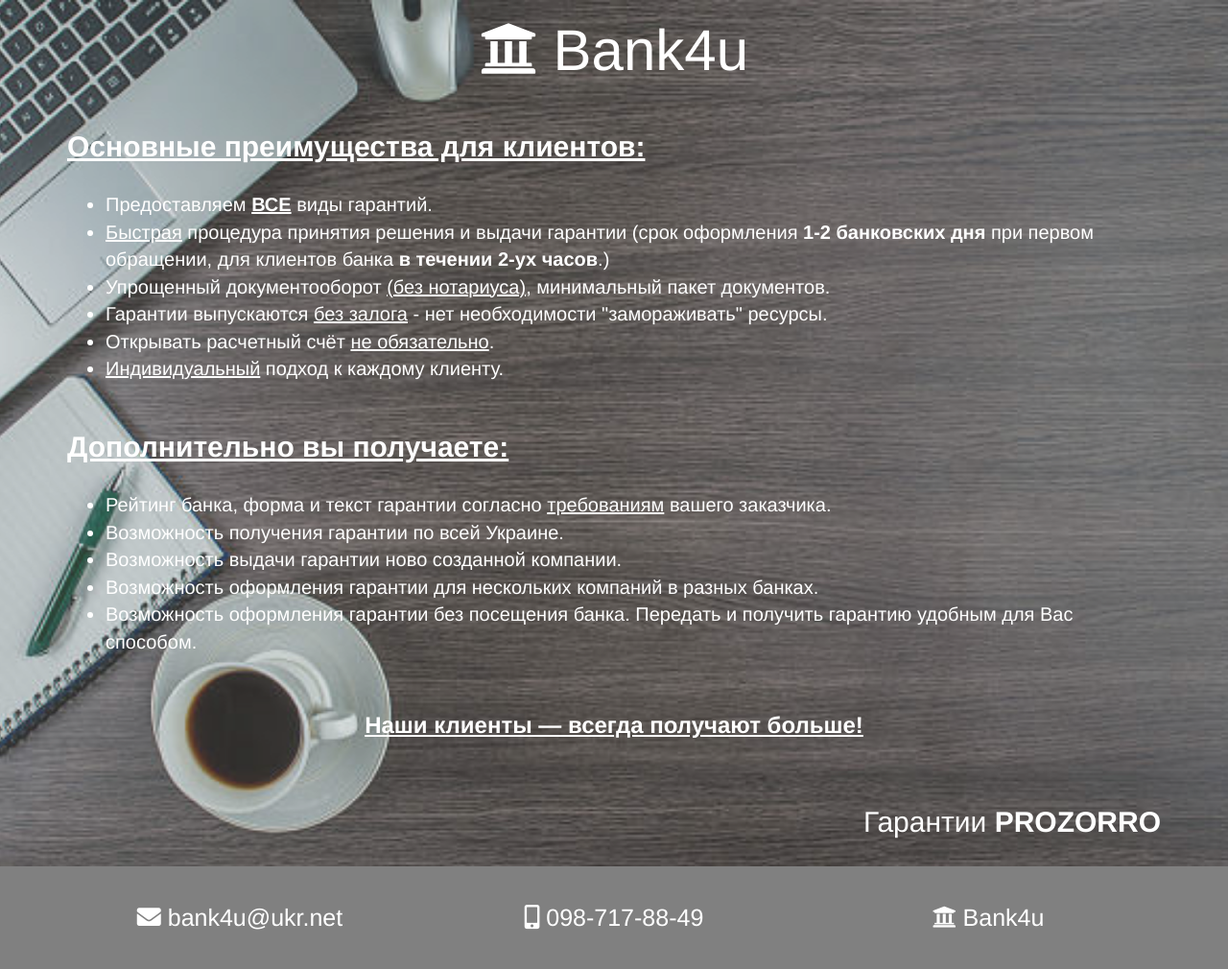
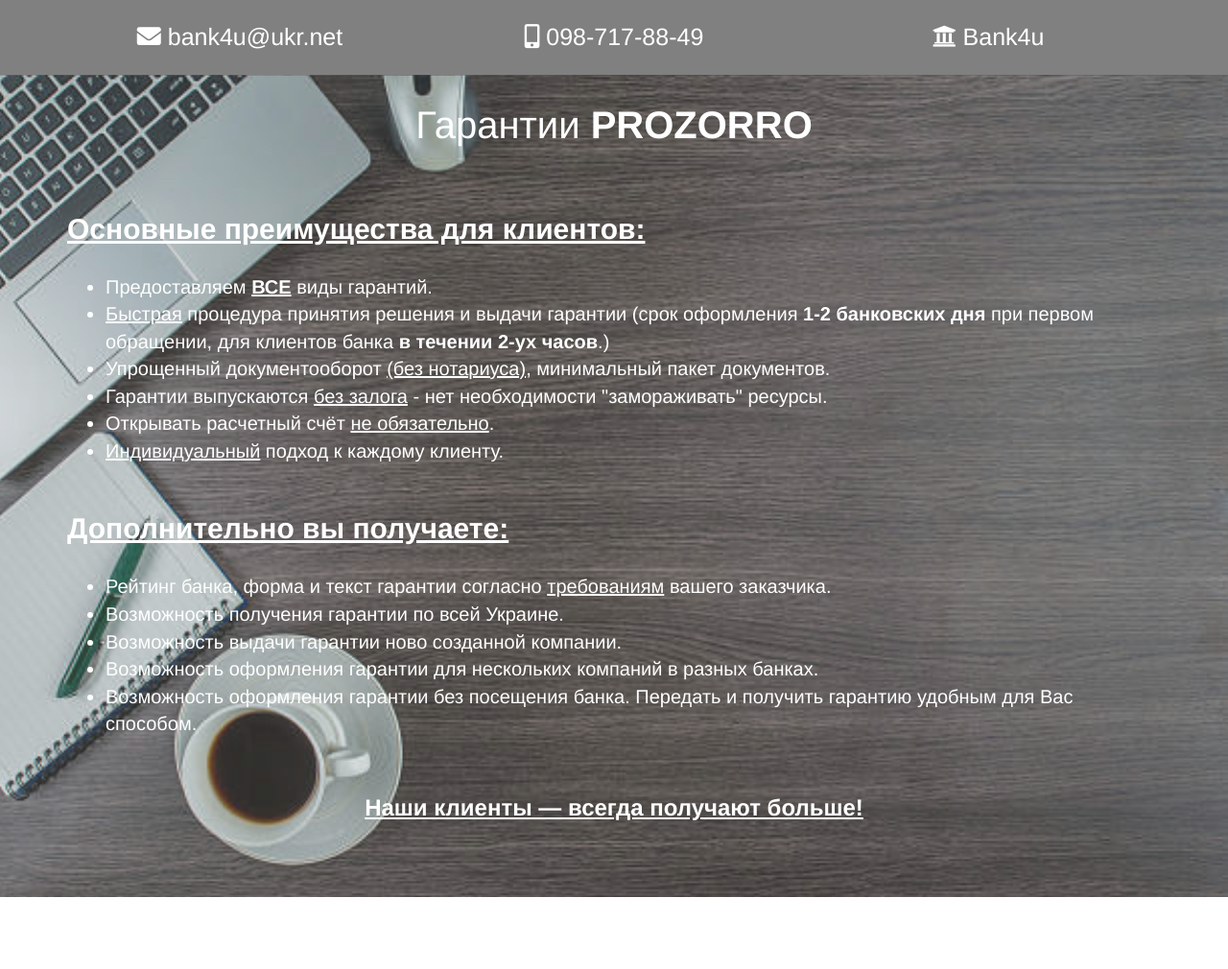
Before and after one commit to Den4iktest/Den4iktest.github.io, a plain HTML site: page index.html in a window 1280 px wide. Shown: the whole page at 96% size. After the commit the page ends 935 px from the top, so only its background shows below. Drawn offline with nearby package versions, Linux system fonts and the light colour scheme.

Commit message:
Add project

```diff
--- a/css/style.css
+++ b/css/style.css
@@ -34,17 +34,17 @@
 	color:white;
 	text-align: center;
 	font-size: 20px;
-	padding: 30px 0px 30px 0px;
+	padding: 30px 0px 30px;
 	background-color: rgba(141, 143, 144, 0.3);
 }
 .site4{
-	text-align: right;
+	text-align: center;
 	color: white;
 	padding: 20px 0px 20px 0px;
 	background-color: rgba(141, 143, 144, 0.3);
 }
 .site4 h4{
- 	font-size: 30px;
+ 	font-size: 40px;
 }
 footer{
 	background: #808080;
@@ -52,6 +52,9 @@
 footer h4{
 	font-size: 25px;
 	text-align: center;
-	padding: 30px 0px 30px 0px;
+	padding: 15px 0px 15px 0px;
 	color: white;
 }
+.site3 h3 {
+	padding-bottom: 40px;
+}
--- a/index.html
+++ b/index.html
@@ -10,16 +10,35 @@
     <link href="https://use.fontawesome.com/releases/v5.0.6/css/all.css" rel="stylesheet">
 </head>
 <body>
+	<footer>
+		<div class="container">
+			<div class="row">
+				<div class="col-xs-1 col-sm-4 col-md-8 col-lg-4">
+					<h4><i class="fas fa-envelope"></i> bank4u@ukr.net</h4>
+				</div>
+				<div class="info">
+					<div class="col-xs-1 col-sm-4 col-md-8 col-lg-4">
+						<h4><i class="fas fa-mobile-alt"></i> 098-717-88-49</h4>
+				</div>
+				</div>
+				<div class="info2">
+					<div class="col-xs-1 col-sm-4 col-md-8 col-lg-4">
+						<h4><i class="fas fa-university"></i> Bank4u</h4>
+				</div>
+				</div>
+			</div>
+		</div>
+	</footer>
 	<div class="fon">
-		<div class="header">
-	  		<div class="container">
+		<section class="site4">
+			<div class="container">
 				<div class="row">
 					<div class="col-xs-1 col-sm-6 col-md-8 col-lg-12">
-						<h1><i class="fas fa-university"></i> Bank4u</h1>
+						<h4>Гарантии <strong>PROZORRO</strong></h4>
 					</div>
 				</div>
 			</div>
-		</div>
+		</section>
 		<section class="site">
 			<div class="container">
 				<div class="row">
@@ -63,34 +82,7 @@
 				</div>
 			</div>
 		</section>
-		<section class="site4">
-			<div class="container">
-				<div class="row">
-					<div class="col-xs-1 col-sm-6 col-md-8 col-lg-12">
-						<h4>Гарантии <strong>PROZORRO</strong></h4>
-					</div>
-				</div>
-			</div>
-		</section>
+
 	</div>
-	<footer>
-		<div class="container">
-			<div class="row">
-				<div class="col-xs-1 col-sm-2 col-md-2 col-lg-4">
-					<h4><i class="fas fa-envelope"></i> bank4u@ukr.net</h4>
-				</div>
-				<div class="info">
-					<div class="col-xs-1 col-sm-2 col-md-2 col-lg-4">
-						<h4><i class="fas fa-mobile-alt"></i> 098-717-88-49</h4>
-				</div>
-				</div>
-				<div class="info2">
-					<div class="col-xs-1 col-sm-2 col-md-2 col-lg-4">
-						<h4><i class="fas fa-university"></i> Bank4u</h4>
-				</div>
-				</div>
-			</div>
-		</div>
-	</footer>
 </body>
 </html>
```
